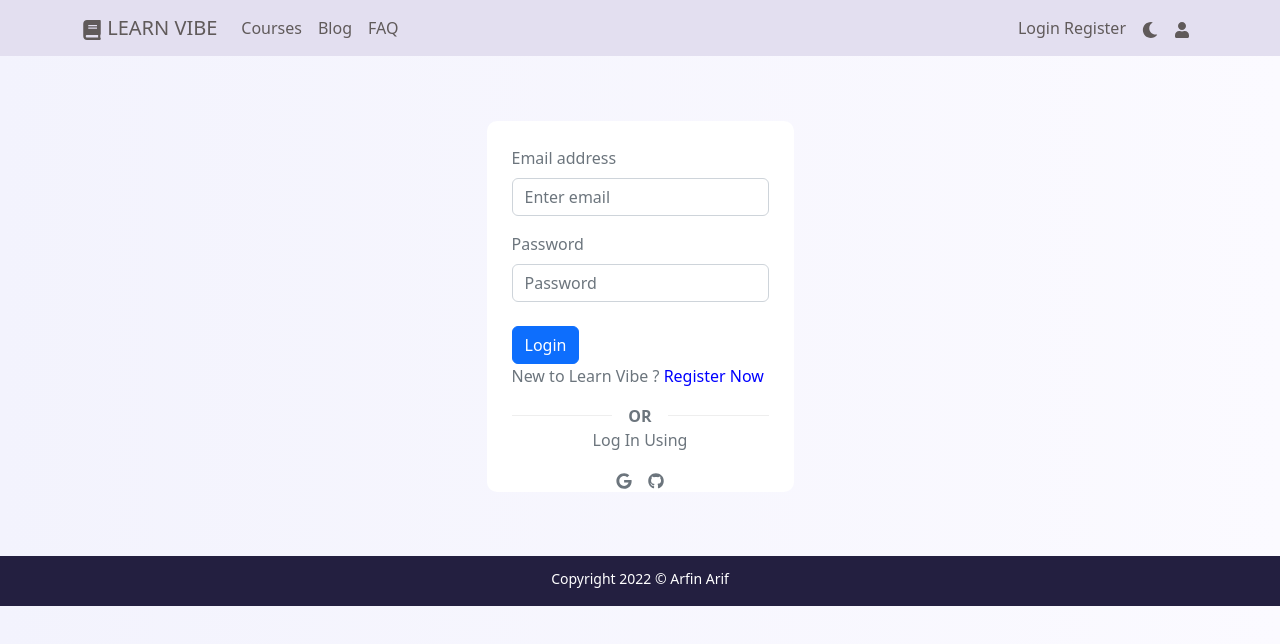
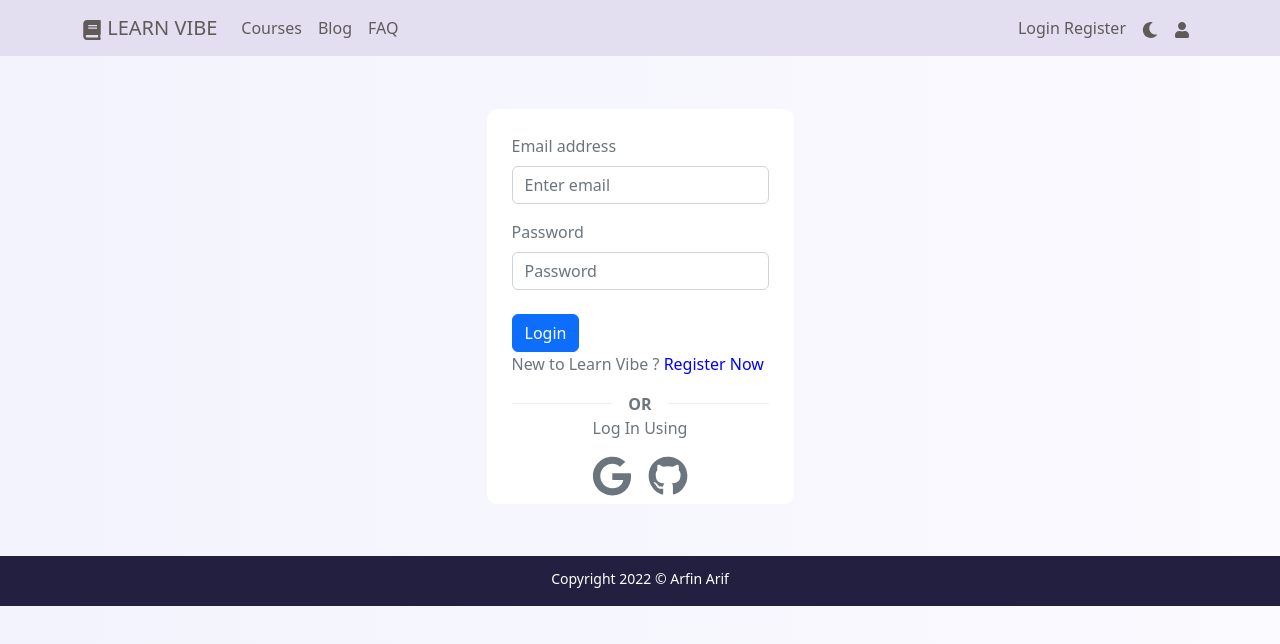
Before and after one commit to arfin-arif/learn-vibe, a React (Create React App) app: page /login in a window 1280 px wide. Shown: the top 644 px of the page. Built offline with nearby package versions, Linux system fonts and the light colour scheme; no server answers.

Commit message:
font sze increaseed

```diff
--- a/src/Pages/GetPremium/GetPremium.js
+++ b/src/Pages/GetPremium/GetPremium.js
@@ -12,7 +12,7 @@ const GetPremium = () => {
         <div className='container d-flex justify-content-center align-items-center '>
             <div className='mb-5 mt-3'>
 
-                <Card style={{ width: '30rem' }}>
+                <Card >
                     <Card.Img variant="top" src={cover} />
                     <Card.Body>
                         <Card.Title className="text-success">Welcome You Have Enrolled <br /> {title}</Card.Title>
@@ -23,7 +23,7 @@ const GetPremium = () => {
                 </Card>
 
             </div>
-        </div>
+        </div >
     );
 };
 
--- a/src/Pages/Login/Login.js
+++ b/src/Pages/Login/Login.js
@@ -99,8 +99,8 @@ const Login = () => {
                     </div>
 
                     <p>Log In Using</p>
-                    <FaGoogle onClick={handleGoogleSigIn}></FaGoogle>
-                    <FaGithub onClick={handleGitSignIn} className='ms-3'></FaGithub>
+                    <FaGoogle onClick={handleGoogleSigIn} className='h1'></FaGoogle>
+                    <FaGithub onClick={handleGitSignIn} className='ms-3 h1'></FaGithub>
 
                 </div>
 
```
Also changed, not shown: 2 other files (tests, documents, lock files or other folders).
